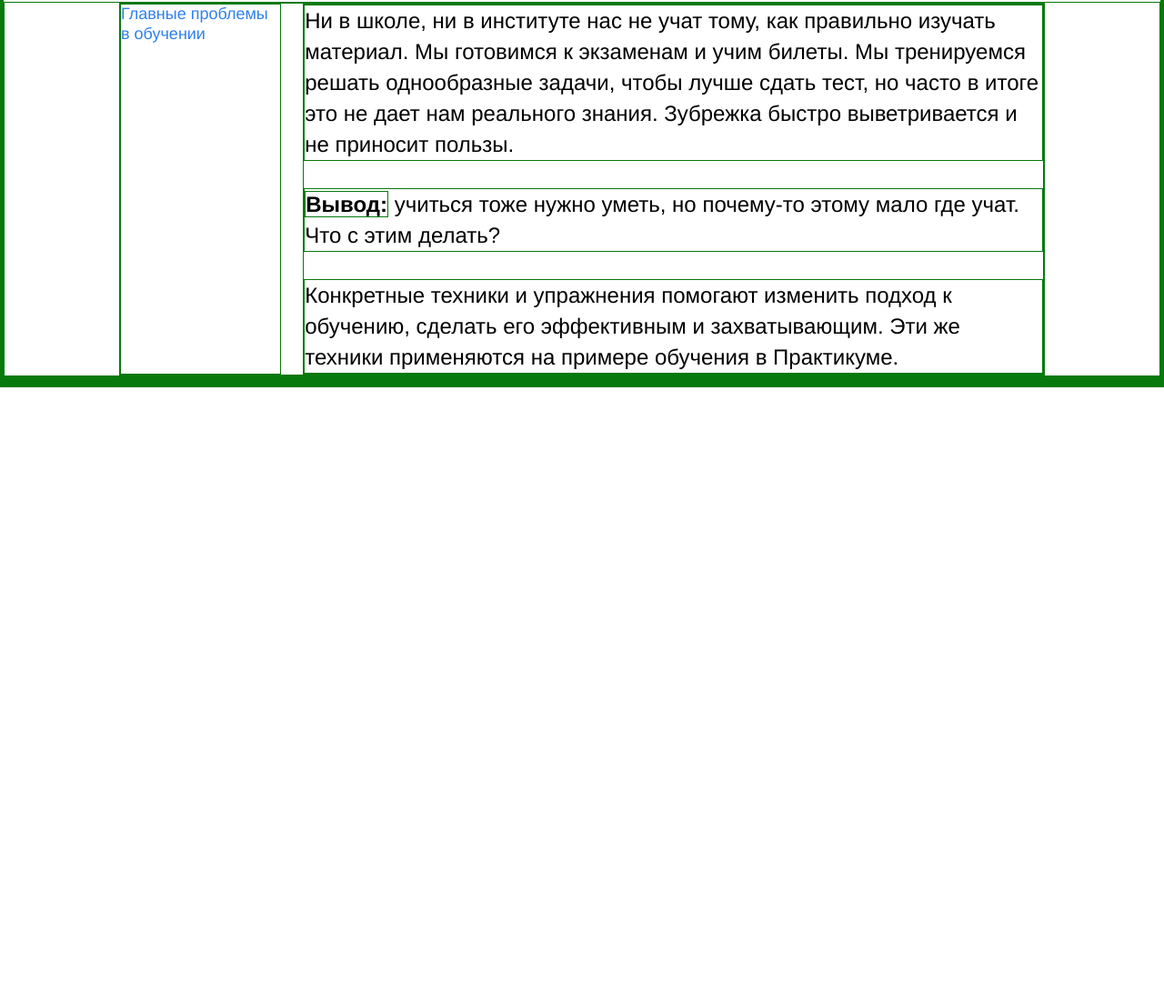
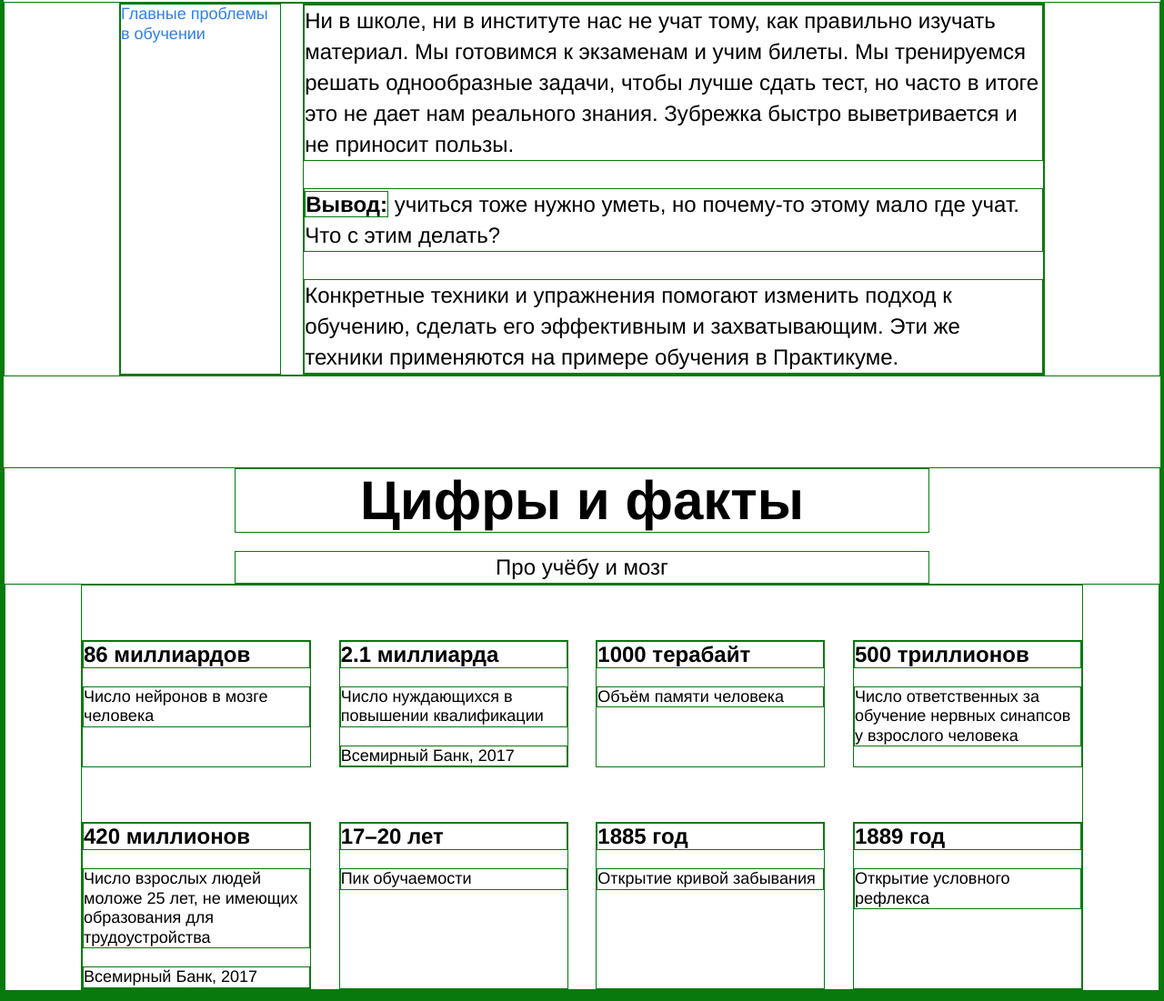
Before and after one commit to SergeevDD/how-to-learn, a plain HTML site: page index.html in a window 1280 px wide. Shown: the part 860-1961 px from the top of the page at 91% size. Before the commit the page ends 1286 px from the top, so only its background shows below. Drawn offline with Linux system fonts and the light colour scheme.

Commit message:
Секция digits и миксы для центров. и сбоса

```diff
--- a/index.html
+++ b/index.html
@@ -11,7 +11,7 @@
   <div class="page typography">
     <header class="header background-grey">
       <div class="logo logo_place_header"></div>
-      <h1 class="header__title">Научиться учиться</h1>
+      <h1 class="header__title reset-margin-padding">Научиться учиться</h1>
       <div class="header__subtitle">
         Какие современные и эффективные подходы к обучению вы можете использовать в своей жизни?
         <a href="#" class="header__link">Узнать 🠖</a>
@@ -19,29 +19,68 @@
       <img  class= "header__main-illustration" src="/images/header-image.png" alt="Мальчик с собакой.Картина 'Опять двойка'">
       <div class="header__square-pic"></div>
     </header>
-    <div class="content">
-      <section class="description">
+    <main class="content">
+      <section class="description centered-row margin-top-xl">
         <div class="two-columns">
-          <h3 class="two-columns__brief">
+          <h3 class="two-columns__brief reset-margin-padding">
             Главные проблемы в обучении
           </h3>
           <div class="two-columns__main-text">
-            <p class="two-columns__paragraph">Ни в школе, ни в институте нас не учат тому, как правильно изучать материал.
+            <p class="two-columns__paragraph reset-margin-padding">Ни в школе, ни в институте нас не учат тому, как правильно изучать материал.
               Мы готовимся к экзаменам и учим билеты. Мы тренируемся решать однообразные задачи, чтобы лучше сдать тест,
               но часто в итоге это не дает нам реального знания. Зубрежка быстро выветривается и не приносит пользы.
             </p>
-            <p class="two-columns__paragraph">
+            <p class="two-columns__paragraph reset-margin-padding">
               <span class="two-columns__span-accent">Вывод:</span>
               учиться тоже нужно уметь, но почему-то этому мало где учат. Что с этим делать?
             </p>
-            <p class="two-columns__paragraph">Конкретные техники и упражнения помогают изменить подход к обучению, сделать
+            <p class="two-columns__paragraph reset-margin-padding">Конкретные техники и упражнения помогают изменить подход к обучению, сделать
               его эффективным и захватывающим. Эти же техники применяются на примере обучения в Практикуме.
             </p>
           </div>
         </div>
       </section>
-      <section class="digits">
-
+      <section class="digits margin-top-xl">
+        <h2 class="section-title reset-margin-padding centered-block">Цифры и факты</h2>
+        <h3 class="section-subtitle reset-margin-padding centered-block">Про учёбу и мозг</h3>
+        <div class="centered-row">
+        <ul class="table list">
+          <li class="table__cell">
+            <h4 class="table__heading reset-margin-padding">86 миллиардов</h4>
+            <p class="table__text reset-margin-padding">Число нейронов в мозге человека</p>
+          </li>
+          <li class="table__cell">
+            <h4 class="table__heading reset-margin-padding">2.1 миллиарда</h4>
+            <p class="table__text reset-margin-padding">Число нуждающихся в повышении квалификации</p>
+            <p class="table__text reset-margin-padding">Всемирный Банк, 2017</p>
+          </li>
+          <li class="table__cell">
+            <h4 class="table__heading reset-margin-padding">1000 терабайт</h4>
+            <p class="table__text reset-margin-padding">Объём памяти человека</p>
+          </li>
+          <li class="table__cell">
+            <h4 class="table__heading reset-margin-padding reset-margin-padding">500 триллионов</h4>
+            <p class="table__text reset-margin-padding">Число ответственных за обучение нервных синапсов у взрослого человека</p>
+          </li>
+          <li class="table__cell">
+            <h4 class="table__heading reset-margin-padding">420 миллионов</h4>
+            <p class="table__text reset-margin-padding">Число взрослых людей моложе 25 лет, не имеющих образования для трудоустройства</p>
+            <p class="table__text reset-margin-padding">Всемирный Банк, 2017</p>
+          </li>
+          <li class="table__cell">
+            <h4 class="table__heading reset-margin-padding">17–20 лет</h4>
+            <p class="table__text reset-margin-padding">Пик обучаемости</p>
+          </li>
+          <li class="table__cell">
+            <h4 class="table__heading reset-margin-padding">1885 год</h4>
+            <p class="table__text reset-margin-padding">Открытие кривой забывания</p>
+          </li>
+          <li class="table__cell">
+            <h4 class="table__heading reset-margin-padding">1889 год</h4>
+            <p class="table__text reset-margin-padding">Открытие условного рефлекса</p>
+          </li>
+        </ul>
+      </div>
       </section>
       <section class="feynman">
 
@@ -50,7 +89,7 @@
 
       </section>
 
-    </div>
+    </main>
     <footer class="footer">
 
     </footer>
--- a/styles/style.css
+++ b/styles/style.css
@@ -1,5 +1,9 @@
 * {
   border: 1px solid rgb(7, 121, 13);
+}
+.reset-margin-padding {
+  margin: 0;
+  padding: 0;
 }
 
 .background-grey {
@@ -26,6 +30,19 @@
   color: #000;
 }
 
+.centered-row {
+  display: flex;
+  justify-content: center;
+}
+
+.centered-block {
+ margin: 0 auto;
+}
+
+.margin-top-xl {
+  margin-top: 100px;
+}
+
 .header {
   height: 100vh;
   min-height: 600px;
@@ -37,7 +54,7 @@
 
 .header__title {
   align-self: center;
-  margin: 0 0 0 64px;
+  margin-left: 64px;
   width: 730px;
   line-height: 96px;
   font-size: 102px;
@@ -103,10 +120,8 @@
   background-image: url('../images/logo_place_footer.svg');
 }
 
-.description {
-  margin-top: 100px;
-  display: flex;
-  justify-content: center;
+.content {
+
 }
 
 .two-columns {
@@ -121,7 +136,6 @@
   display: flex;
   flex-direction: column;
   flex-basis: 175px;
-  margin: 0;
   line-height: 1.2;
   font-size: 18px;
   font-weight: normal;
@@ -138,14 +152,64 @@
   gap: 30px;
   line-height: 34px;
   font-size: 24px;
-
 }
 
 .two-columns__paragraph {
-  margin: 0;
   font-weight: normal;
 }
 
 .two-columns__span-accent {
   font-weight: 600;
 }
+
+.list {
+  list-style: none;
+  padding: 0;
+  margin: 0;
+}
+
+.section-title {
+  text-align: center;
+  width: 60%;
+  line-height: 1.15;
+  font-size: 60px;
+  font-weight: 600;
+  margin-bottom: 20px;
+}
+
+.section-subtitle {
+  text-align: center;
+  width: 60%;
+  line-height: 34px;
+  font-size: 24px;
+  font-weight: normal;
+}
+
+.table {
+  width: 1100px;
+  display: flex;
+  justify-content: space-between;
+  flex-wrap: wrap;
+  row-gap: 60px;
+  padding-top: 60px;
+}
+
+.table__cell {
+  display: flex;
+  flex-direction: column;
+  row-gap: 20px;
+  width: 250px;
+  row-gap: 20px;
+}
+
+.table__heading {
+  line-height: 1.15;
+  font-size: 24px;
+  font-weight: 600;
+}
+
+.table__text {
+  line-height: 1.2;
+  font-size: 18px;
+  font-weight: normal;
+}
```
